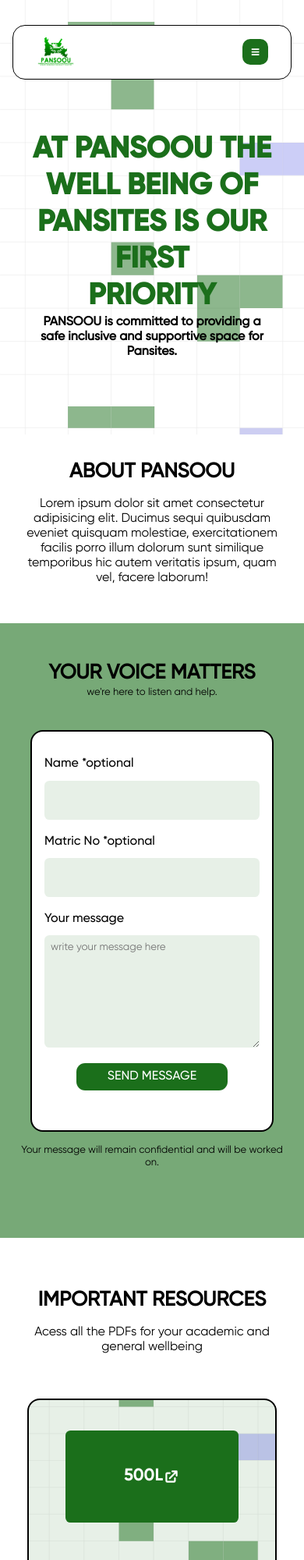
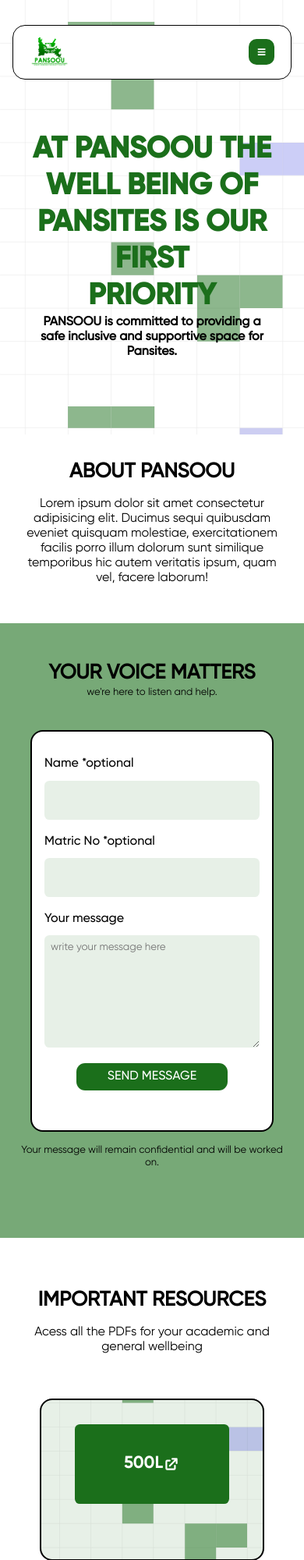
Before and after one commit to AnatakuAmeerah/PANSOOU-Website, a React (Vite) app: page / in a window 390 px wide. Shown: the top 2000 px of the page at 78% size. Built offline with nearby package versions, Linux system fonts and the light colour scheme.

Commit message:
fixing mobile view

```diff
--- a/src/Components/Herosection/hero.css
+++ b/src/Components/Herosection/hero.css
@@ -198,6 +198,10 @@
     font-family: Gilroy-Medium;
     font-size: 36px;
     margin-top: 4rem;
+}
+.some{
+    font-family: Gilroy-Regular;
+    text-align: center;
 }
 details {
     border-radius: 10px;
@@ -440,8 +444,8 @@
         margin-right: 1rem;
     }
  .pdf{
-    width: 20rem;
-    height: 15rem;
+    width: 18rem;
+    height: 13rem;
  }
     .pdf-box{
         display: flex;
--- a/src/Components/Herosection/hero.jsx
+++ b/src/Components/Herosection/hero.jsx
@@ -71,7 +71,7 @@
             {/* section 5 */}
             <div className="faq-content" id='faq'>
                 <h4 className='faq'>FAQs</h4>
-                <p>Some of your questions are answered here</p>
+                <p className='some'>Some of your questions are answered here</p>
                 <details>
                     <summary>
                         How much is PANS due?
--- a/src/Components/navbar.css
+++ b/src/Components/navbar.css
@@ -104,6 +104,7 @@
         position: absolute;
         top: 1.7rem;
         right: 2rem;
+        border: 2px solid white;
     }
 }
 @media screen and (max-width:767px){
@@ -117,11 +118,14 @@
          margin-right: 1rem;
         border: 1px solid black;
         align-items: center;
-        padding: 0.8rem 1.8rem 0.8rem 1.8rem;
+        padding: 0.8rem 1.3rem 0.8rem 1.3rem;
         border-radius: 1rem;
         font-family: "Gilroy-Medium";
         background-color: white;
 
 
     }
+    li:hover{
+        color: black;
+    }
 }
```
